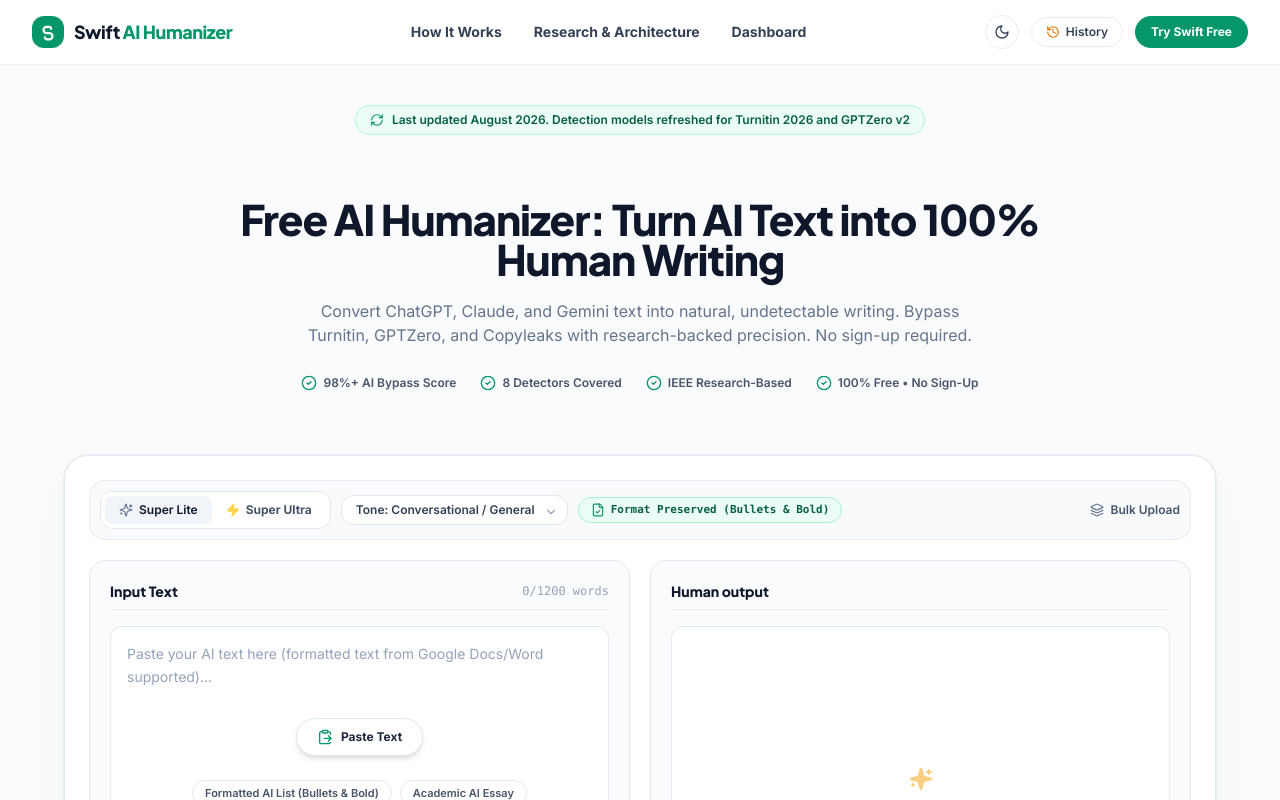
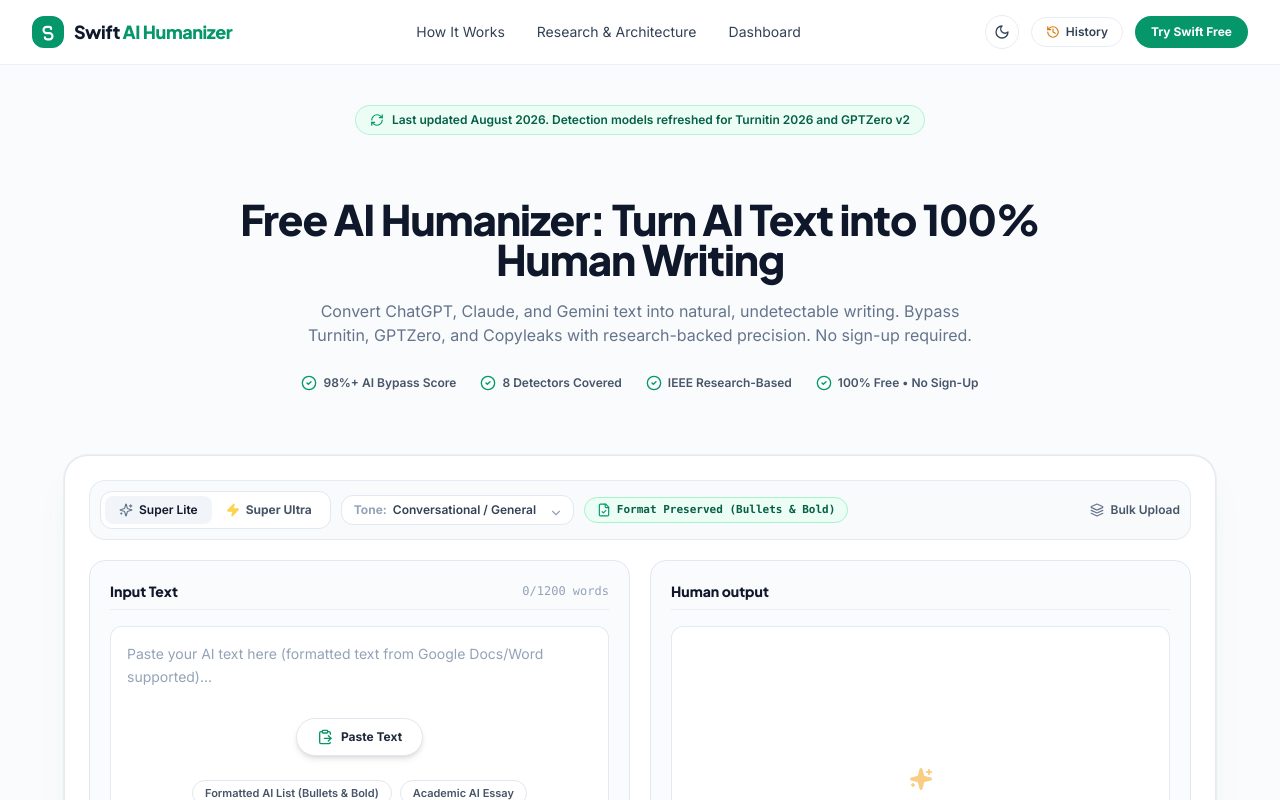
Before and after one commit to akashojha2011-jpg/swift-ai-humanizer, a Next.js app: page / in a window 1280 px wide. Shown: the top 800 px of the page. Built offline with nearby package versions, Linux system fonts and the light colour scheme.

Commit message:
Smart tone dropdown layout and set font-normal on Navbar menu items

```diff
--- a/app/bulk-rewriter/page.tsx
+++ b/app/bulk-rewriter/page.tsx
@@ -30,17 +30,18 @@
         </div>
 
         <div className="flex flex-wrap items-center gap-3">
-          <div className="relative">
+          <div className="relative flex items-center bg-slate-50 dark:bg-slate-950 border border-slate-200 dark:border-slate-800 rounded-xl px-3 py-2 shadow-2xs">
+            <span className="text-xs font-bold text-slate-400 dark:text-slate-500 mr-1.5 shrink-0">Tone:</span>
             <select
               value={tone}
               onChange={(e) => setTone(e.target.value as HumanizeTone)}
-              className="bg-slate-50 dark:bg-slate-950 border border-slate-200 dark:border-slate-800 rounded-xl px-3.5 py-2 pr-8 text-xs font-semibold text-slate-700 dark:text-slate-200 focus:outline-none cursor-pointer appearance-none shadow-2xs"
+              className="bg-transparent text-xs font-semibold text-slate-700 dark:text-slate-200 focus:outline-none cursor-pointer appearance-none pr-6"
             >
-              <option value="casual">Tone: Conversational / General</option>
-              <option value="academic">Tone: Academic Paper</option>
-              <option value="professional">Tone: Professional Business</option>
-              <option value="marketing">Tone: Persuasive Marketing</option>
-              <option value="creative">Tone: Creative Story</option>
+              <option value="casual" className="bg-white dark:bg-slate-900 text-slate-800 dark:text-slate-100">Conversational / General</option>
+              <option value="academic" className="bg-white dark:bg-slate-900 text-slate-800 dark:text-slate-100">Academic Paper</option>
+              <option value="professional" className="bg-white dark:bg-slate-900 text-slate-800 dark:text-slate-100">Professional Business</option>
+              <option value="marketing" className="bg-white dark:bg-slate-900 text-slate-800 dark:text-slate-100">Persuasive Marketing</option>
+              <option value="creative" className="bg-white dark:bg-slate-900 text-slate-800 dark:text-slate-100">Creative Story</option>
             </select>
             <ChevronDown className="w-3.5 h-3.5 text-slate-400 absolute right-2.5 top-3 pointer-events-none" />
           </div>
--- a/components/HumanizerTool.tsx
+++ b/components/HumanizerTool.tsx
@@ -275,17 +275,18 @@
             </div>
 
             {/* Purpose / Tone Dropdown */}
-            <div className="relative">
+            <div className="relative flex items-center bg-white dark:bg-slate-900 border border-slate-200 dark:border-slate-800 rounded-xl px-3 py-1.5 shadow-2xs">
+              <span className="text-xs font-bold text-slate-400 dark:text-slate-500 mr-1.5 shrink-0">Tone:</span>
               <select
                 value={tone}
                 onChange={(e) => setTone(e.target.value as HumanizeTone)}
-                className="bg-white dark:bg-slate-900 border border-slate-200 dark:border-slate-800 rounded-xl px-3.5 py-1.5 pr-8 text-xs font-semibold text-slate-700 dark:text-slate-200 hover:border-slate-300 dark:hover:border-slate-700 focus:outline-none cursor-pointer appearance-none shadow-2xs"
+                className="bg-transparent text-xs font-semibold text-slate-700 dark:text-slate-200 focus:outline-none cursor-pointer appearance-none pr-6"
               >
-                <option value="casual">Tone: Conversational / General</option>
-                <option value="academic">Tone: Academic Paper</option>
-                <option value="professional">Tone: Professional Business</option>
-                <option value="marketing">Tone: Persuasive Marketing</option>
-                <option value="creative">Tone: Creative Story</option>
+                <option value="casual" className="bg-white dark:bg-slate-900 text-slate-800 dark:text-slate-100">Conversational / General</option>
+                <option value="academic" className="bg-white dark:bg-slate-900 text-slate-800 dark:text-slate-100">Academic Paper</option>
+                <option value="professional" className="bg-white dark:bg-slate-900 text-slate-800 dark:text-slate-100">Professional Business</option>
+                <option value="marketing" className="bg-white dark:bg-slate-900 text-slate-800 dark:text-slate-100">Persuasive Marketing</option>
+                <option value="creative" className="bg-white dark:bg-slate-900 text-slate-800 dark:text-slate-100">Creative Story</option>
               </select>
               <ChevronDown className="w-3.5 h-3.5 text-slate-400 absolute right-2.5 top-2.5 pointer-events-none" />
             </div>
--- a/components/Navbar.tsx
+++ b/components/Navbar.tsx
@@ -68,15 +68,15 @@
             </span>
           </Link>
 
-          {/* Center: Main Navigation Links (No Product link, increased font size) */}
+          {/* Center: Main Navigation Links (Normal font weight) */}
           <nav className="hidden lg:flex items-center gap-8 font-sans">
-            <Link href="/how-it-works" className="text-sm font-bold text-slate-700 dark:text-slate-200 hover:text-emerald-600 dark:hover:text-emerald-400 transition-colors">
+            <Link href="/how-it-works" className="text-sm font-normal text-slate-700 dark:text-slate-200 hover:text-emerald-600 dark:hover:text-emerald-400 transition-colors">
               How It Works
             </Link>
-            <Link href="/how-it-was-made" className="text-sm font-bold text-slate-700 dark:text-slate-200 hover:text-emerald-600 dark:hover:text-emerald-400 transition-colors">
+            <Link href="/how-it-was-made" className="text-sm font-normal text-slate-700 dark:text-slate-200 hover:text-emerald-600 dark:hover:text-emerald-400 transition-colors">
               Research &amp; Architecture
             </Link>
-            <Link href="/dashboard" className="text-sm font-bold text-slate-700 dark:text-slate-200 hover:text-emerald-600 dark:hover:text-emerald-400 transition-colors">
+            <Link href="/dashboard" className="text-sm font-normal text-slate-700 dark:text-slate-200 hover:text-emerald-600 dark:hover:text-emerald-400 transition-colors">
               Dashboard
             </Link>
           </nav>
@@ -134,21 +134,21 @@
           <Link
             href="/how-it-works"
             onClick={() => setMobileMenuOpen(false)}
-            className="block px-3 py-2 rounded-xl text-base font-semibold text-slate-800 dark:text-slate-100 hover:bg-slate-50 dark:hover:bg-slate-800"
+            className="block px-3 py-2 rounded-xl text-base font-normal text-slate-800 dark:text-slate-100 hover:bg-slate-50 dark:hover:bg-slate-800"
           >
             How It Works
           </Link>
           <Link
             href="/how-it-was-made"
             onClick={() => setMobileMenuOpen(false)}
-            className="block px-3 py-2 rounded-xl text-base font-semibold text-slate-800 dark:text-slate-100 hover:bg-slate-50 dark:hover:bg-slate-800"
+            className="block px-3 py-2 rounded-xl text-base font-normal text-slate-800 dark:text-slate-100 hover:bg-slate-50 dark:hover:bg-slate-800"
           >
             Research &amp; Architecture
           </Link>
           <Link
             href="/dashboard"
             onClick={() => setMobileMenuOpen(false)}
-            className="block px-3 py-2 rounded-xl text-base font-semibold text-slate-800 dark:text-slate-100 hover:bg-slate-50 dark:hover:bg-slate-800"
+            className="block px-3 py-2 rounded-xl text-base font-normal text-slate-800 dark:text-slate-100 hover:bg-slate-50 dark:hover:bg-slate-800"
           >
             Dashboard
           </Link>
```
